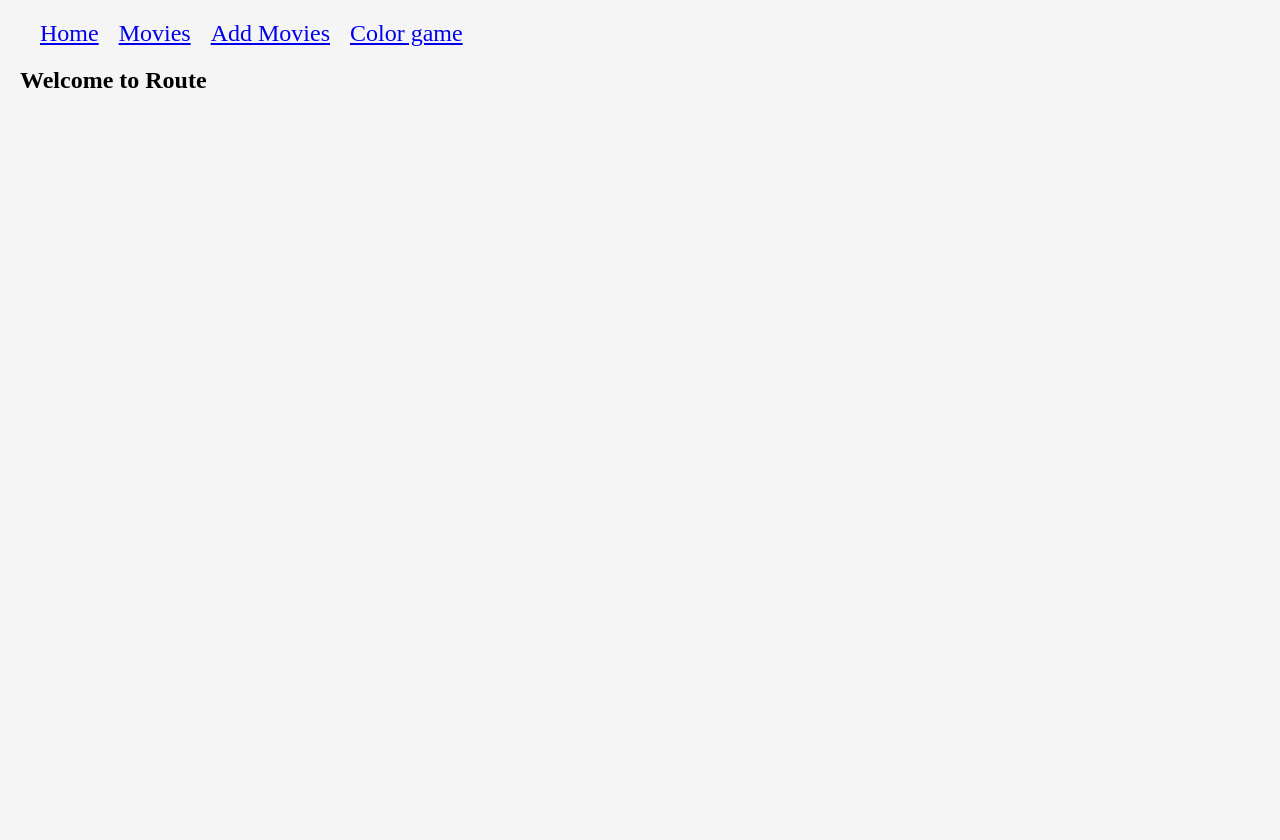
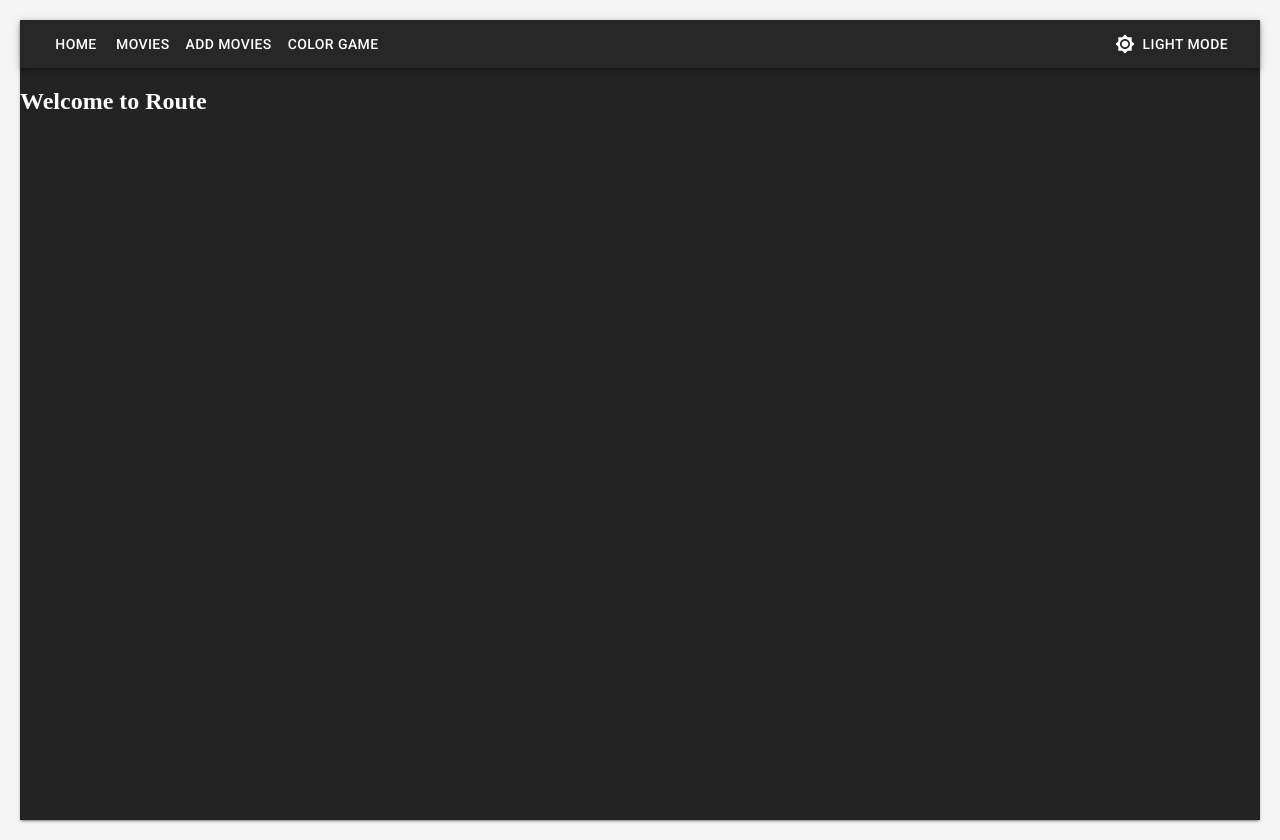
Before and after one commit to Ajith-02/day28, a React (Create React App) app: page / in a window 1280 px wide. Before the commit the page ends 800 px from the top, so only its background shows below. Built offline with nearby package versions, Linux system fonts and the light colour scheme.

Commit message:
light dark theme

```diff
--- a/src/App.js
+++ b/src/App.js
@@ -1,110 +1,194 @@
-import { useState } from 'react'
-import './App.css';
-import { MovieList } from './MovieList';
-import { Switch, Route, Link, Redirect } from "react-router-dom";
-import { AddColor } from './AddColor';
-import { AddMovie } from './AddMovie';
-import { NotFound } from './NotFound';
-import { Welcone } from './Welcone';
-import { MovieDetails } from './MovieDetails';
-import { EditMovie } from './EditMovie';
+import { useState } from "react";
+import "./App.css";
+import { MovieList } from "./MovieList";
+import { Switch, Route, Redirect } from "react-router-dom";
+import { AddColor } from "./AddColor";
+import { AddMovie } from "./AddMovie";
+import { NotFound } from "./NotFound";
+import { Welcone } from "./Welcone";
+import { MovieDetails } from "./MovieDetails";
+import { EditMovie } from "./EditMovie";
 
+import AppBar from "@mui/material/AppBar";
+import Toolbar from "@mui/material/Toolbar";
+import Button from "@mui/material/Button";
+import { useHistory } from "react-router-dom";
+import { createTheme, ThemeProvider } from "@mui/material/styles";
+import Brightness4Icon from "@mui/icons-material/Brightness4";
+import Brightness7Icon from "@mui/icons-material/Brightness7";
+import Paper from '@mui/material/Paper';
 
 
 function App() {
   const INITIAL_MOVIES = [
     {
-      poster: "https://moviegalleri.net/wp-content/uploads/2020/01/Hero-Suriya-Soorarai-Pottru-Movie-Teaser-Release-Jan-7th-Poster-HD.jpg",
+      poster:
+        "https://moviegalleri.net/wp-content/uploads/2020/01/Hero-Suriya-Soorarai-Pottru-Movie-Teaser-Release-Jan-7th-Poster-HD.jpg",
       name: "Soorarai Pottru",
       rating: "9.1",
-      summary: "Maara, a young man from a remote village, dreams of launching his own airline service. However, he must overcome several obstacles and challenges in order to be successful in his quest.",
-      trailer: "https://www.youtube.com/embed/fa_DIwRsa9o"
+      summary:
+        "Maara, a young man from a remote village, dreams of launching his own airline service. However, he must overcome several obstacles and challenges in order to be successful in his quest.",
+      trailer: "https://www.youtube.com/embed/fa_DIwRsa9o",
     },
     {
-      poster: "https://m.media-amazon.com/images/M/MV5BNDJhNWRjMjgtNzg1NS00YjBjLThlZjUtYTViNjdjOGZmNmQ2XkEyXkFqcGdeQXVyMjYwMDk5NjE@._V1_.jpg",
+      poster:
+        "https://m.media-amazon.com/images/M/MV5BNDJhNWRjMjgtNzg1NS00YjBjLThlZjUtYTViNjdjOGZmNmQ2XkEyXkFqcGdeQXVyMjYwMDk5NjE@._V1_.jpg",
       name: "Baba",
       rating: "5.3",
-      summary: "Baba is an atheist who always questions the higher power. A turn of events bestows Baba with divine powers and he takes it as an opportunity to help the people in his state.",
-      trailer: "https://www.youtube.com/embed/0U9uPZSOt8s"
+      summary:
+        "Baba is an atheist who always questions the higher power. A turn of events bestows Baba with divine powers and he takes it as an opportunity to help the people in his state.",
+      trailer: "https://www.youtube.com/embed/0U9uPZSOt8s",
     },
     {
-      poster: "https://m.media-amazon.com/images/M/MV5BMjFkMTFjYjgtNDhkNS00MGNmLWJkZWMtZWIwNGYyOWE3MTM0XkEyXkFqcGdeQXVyMTE1MjcwOTA4._V1_FMjpg_UX1000_.jpg",
+      poster:
+        "https://m.media-amazon.com/images/M/MV5BMjFkMTFjYjgtNDhkNS00MGNmLWJkZWMtZWIwNGYyOWE3MTM0XkEyXkFqcGdeQXVyMTE1MjcwOTA4._V1_FMjpg_UX1000_.jpg",
       name: "Maanaadu",
       rating: "9.3",
-      summary: "On the day of a public conference by the state's Chief Minister, his bodyguard and a police officer become stuck in a time loop.",
-      trailer:"https://www.youtube.com/embed/t9retstFUlM"
+      summary:
+        "On the day of a public conference by the state's Chief Minister, his bodyguard and a police officer become stuck in a time loop.",
+      trailer: "https://www.youtube.com/embed/t9retstFUlM",
     },
     {
-      poster: "https://www.thehindu.com/entertainment/movies/z5lmd3/article35738194.ece/BINARY/jai",
+      poster:
+        "https://www.thehindu.com/entertainment/movies/z5lmd3/article35738194.ece/BINARY/jai",
       name: "Jai Bhim",
       rating: "9.5",
-      summary: "A pregnant woman from a primitive tribal community, searches desperately for her husband, who is missing from police custody. A High Court advocate rises in support to find her husband and seek justice for them.",
-      trailer: "https://www.youtube.com/embed/Gc6dEDnL8JA"
+      summary:
+        "A pregnant woman from a primitive tribal community, searches desperately for her husband, who is missing from police custody. A High Court advocate rises in support to find her husband and seek justice for them.",
+      trailer: "https://www.youtube.com/embed/Gc6dEDnL8JA",
     },
     {
-      poster: "https://images-na.ssl-images-amazon.com/images/I/71JmxE8pC1L._RI_.jpg",
+      poster:
+        "https://images-na.ssl-images-amazon.com/images/I/71JmxE8pC1L._RI_.jpg",
       name: "Annaamalai",
       rating: "7.7",
-      summary: "Annamalai, a milkman, and Ashok, the son of a rich businessman, are childhood friends. However Ashok's father disapproves of their friendship and attempts to create a rift between the two.",
-      trailer:"https://www.youtube.com/embed/9Qln87o5PvE"
+      summary:
+        "Annamalai, a milkman, and Ashok, the son of a rich businessman, are childhood friends. However Ashok's father disapproves of their friendship and attempts to create a rift between the two.",
+      trailer: "https://www.youtube.com/embed/9Qln87o5PvE",
     },
     {
-      poster: "https://encrypted-tbn1.gstatic.com/images?q=tbn:ANd9GcTWQ5phF7_mITj-vhcGLg5vGKSXF1KmhjWNblq-8PSdW8IAbICb",
+      poster:
+        "https://encrypted-tbn1.gstatic.com/images?q=tbn:ANd9GcTWQ5phF7_mITj-vhcGLg5vGKSXF1KmhjWNblq-8PSdW8IAbICb",
       name: "Aayirathil Oruvan",
       rating: "8.1",
-      summary: "Anitha, a government official, embarks on a journey to find Chandramouli, an archaeologist, who went to Vietnam in order to search for any existence of the prince of the Chola dynasty.",
-      trailer:"https://www.youtube.com/embed/n4OxFMlLB8I"
+      summary:
+        "Anitha, a government official, embarks on a journey to find Chandramouli, an archaeologist, who went to Vietnam in order to search for any existence of the prince of the Chola dynasty.",
+      trailer: "https://www.youtube.com/embed/n4OxFMlLB8I",
     },
     {
-      poster: "https://static.moviecrow.com/gallery/20141008/46940-64ecbf36008c17a7bd5e0ccbe4daa47a.jpg",
+      poster:
+        "https://static.moviecrow.com/gallery/20141008/46940-64ecbf36008c17a7bd5e0ccbe4daa47a.jpg",
       name: "Goa",
       rating: "6.6",
-      summary: "Three young men, who always get into trouble in their village, dream of an effortless life. For this, they run away to Goa in the hope of finding and getting married to rich foreign women."
+      summary:
+        "Three young men, who always get into trouble in their village, dream of an effortless life. For this, they run away to Goa in the hope of finding and getting married to rich foreign women.",
     },
     {
-      poster: "https://images-na.ssl-images-amazon.com/images/I/71LX0gmM7lL._RI_.jpg",
+      poster:
+        "https://images-na.ssl-images-amazon.com/images/I/71LX0gmM7lL._RI_.jpg",
       name: "Polladhavan",
       rating: "7.7",
-      summary: "Prabhu is dejected when he learns that his bike has been stolen. He decides to find the people who stole the bike, but lands in trouble when he realises that his bike has been used to transport drugs."
+      summary:
+        "Prabhu is dejected when he learns that his bike has been stolen. He decides to find the people who stole the bike, but lands in trouble when he realises that his bike has been used to transport drugs.",
     },
     {
-      poster: "https://images.jdmagicbox.com/comp/jd_social/news/2018jul13/image-51236-r50u94uqxl.jpg",
+      poster:
+        "https://images.jdmagicbox.com/comp/jd_social/news/2018jul13/image-51236-r50u94uqxl.jpg",
       name: "Anjathe",
       rating: "8.1",
-      summary: "Satya and Kiruba are friends. Satya is reckless and gets into drinking and violent fights whereas Kiruba studies hard to become a Sub-Inspector. Tables are turned when Satya becomes a Sub-Inspector."
+      summary:
+        "Satya and Kiruba are friends. Satya is reckless and gets into drinking and violent fights whereas Kiruba studies hard to become a Sub-Inspector. Tables are turned when Satya becomes a Sub-Inspector.",
     },
     {
-      poster: "https://jiocinemaweb.cdn.jio.com/jioimages.cdn.jio.com/content/entry/dynamiccontent/thumbs/512/512/0/94/41/c3b4cfd09aac11e990e939ad7f02823a_1562999216322_p_medium.jpg",
+      poster:
+        "https://jiocinemaweb.cdn.jio.com/jioimages.cdn.jio.com/content/entry/dynamiccontent/thumbs/512/512/0/94/41/c3b4cfd09aac11e990e939ad7f02823a_1562999216322_p_medium.jpg",
       name: "Vettaiyaadu Vilaiyaadu",
       rating: "7.9",
-      summary: "Raghavan, a police officer, sets out to catch a serial killer who killed his friend's daughter, Rani. As the culprit goes rampant in other countries, Raghavan is forced to go to New York to catch him."
+      summary:
+        "Raghavan, a police officer, sets out to catch a serial killer who killed his friend's daughter, Rani. As the culprit goes rampant in other countries, Raghavan is forced to go to New York to catch him.",
     },
     {
-      poster: "https://upload.wikimedia.org/wikipedia/en/d/d7/Valimai_poster.jpg",
+      poster:
+        "https://upload.wikimedia.org/wikipedia/en/d/d7/Valimai_poster.jpg",
       name: "Valimai",
       rating: "9.1",
-      summary: "Valimai is an upcoming Indian Tamil-language action thriller film written and directed by H. Vinoth, and produced by Zee Studios and Boney Kapoor under Bayview Projects LLP. The film stars Ajith Kumar, Huma Qureshi, and Kartikeya Gummakonda."
+      summary:
+        "Valimai is an upcoming Indian Tamil-language action thriller film written and directed by H. Vinoth, and produced by Zee Studios and Boney Kapoor under Bayview Projects LLP. The film stars Ajith Kumar, Huma Qureshi, and Kartikeya Gummakonda.",
     },
     {
-      poster: "https://i.scdn.co/image/ab67616d0000b273a591472e6968e41cede6c706",
+      poster:
+        "https://i.scdn.co/image/ab67616d0000b273a591472e6968e41cede6c706",
       name: "Naveena Saraswathi Sabatham",
       rating: "4.7",
-      summary: "Lord Shiva crashes four friends' bachelor party as he wants to recruit four mortals. After a night of debauchery, they wake up on a deserted island with no memory of how they got there."
+      summary:
+        "Lord Shiva crashes four friends' bachelor party as he wants to recruit four mortals. After a night of debauchery, they wake up on a deserted island with no memory of how they got there.",
     },
   ];
 
+  const [movies, setMovies] = useState(INITIAL_MOVIES);
+  const history = useHistory();
+  const [mode, setMode] = useState("dark");
 
-
-  const [movies, setMovies] = useState(INITIAL_MOVIES)
+  const theme = createTheme({
+    palette: {
+      mode: mode,
+    },
+  });
 
   return (
+    <ThemeProvider theme={theme}>
+      <Paper elevation={2} style={{ borderRadius : "0px", minHeight : "100vh" }}>
+
       <div className="App">
-      <nav>
+        <AppBar position="static" style={{ marginBottom: "16px" }}>
+          <Toolbar variant="dense">
+            <Button
+              onClick={() => history.push("/")}
+              variant="text"
+              color="inherit"
+            >
+              Home
+            </Button>
+            <Button
+              onClick={() => history.push("/movies")}
+              variant="text"
+              color="inherit"
+            >
+              Movies
+            </Button>
+            <Button
+              onClick={() => history.push("/add-movies")}
+              variant="text"
+              color="inherit"
+            >
+              Add Movies
+            </Button>
+            <Button
+              onClick={() => history.push("/color-game")}
+              variant="text"
+              color="inherit"
+            >
+              Color game
+            </Button>
+            <Button
+              startIcon={
+                mode === "dark" ? <Brightness7Icon /> : <Brightness4Icon />
+              }
+              style={{ marginLeft: "auto" }}
+              onClick={() => setMode(mode === "light" ? "dark" : "light")}
+              variant="text"
+              color="inherit"
+            >
+              {mode === "Light" ? "Dark" : "Light"} mode
+            </Button>
+          </Toolbar>
+        </AppBar>
+        {/*<nav>
         <Link to="/">Home</Link>
         <Link to="/movies">Movies</Link>
         <Link to="/add-movies">Add Movies</Link>
         <Link to="/color-game">Color game</Link>
-      </nav>
+      </nav>*/}
 
         <Switch>
           {/*Route matches with the substring, if we give path="/" in top, all the pages will bw blank */}
@@ -116,11 +200,10 @@ function App() {
             <Redirect to="/movies" />
           </Route>
           <Route path="/movies/edit/:id">
-        <EditMovie movies={movies} setMovies={setMovies}/>
+            <EditMovie movies={movies} setMovies={setMovies} />
             <MovieDetails movies={movies} />
           </Route>
           <Route path="/movies/:id">
-
             <MovieDetails movies={movies} />
           </Route>
           <Route path="/movies">
@@ -132,11 +215,17 @@ function App() {
           <Route path="/color-game">
             <AddColor />
           </Route>
-        <Route exact path="/"><Welcone /></Route>
-        <Route path="**"><NotFound /></Route>
+          <Route exact path="/">
+            <Welcone />
+          </Route>
+          <Route path="**">
+            <NotFound />
+          </Route>
         </Switch>
+      </div>
+      </Paper >
 
-    </div>
+    </ThemeProvider>
   );
 }
 
@@ -147,7 +236,6 @@ export default App;
 //2. Performance - Load only the page requested(about, contact)
 //3. Sharing - link(share the exact page we look)
 
-
 // SPA - Single page application
 // in React we have only one html
 // React Router will create multiple pages
```
Lines whose indentation alone changed are shown as unchanged.
